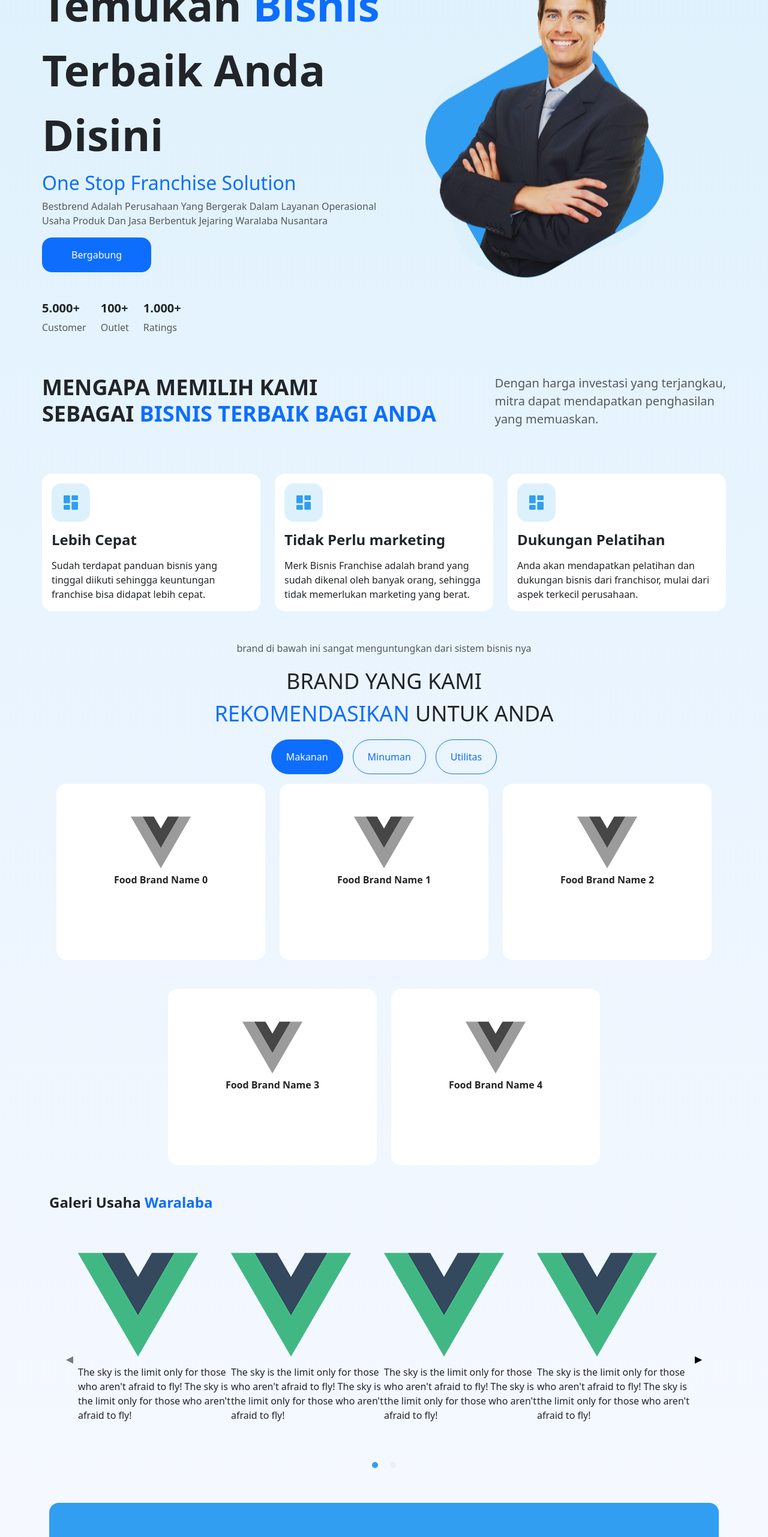
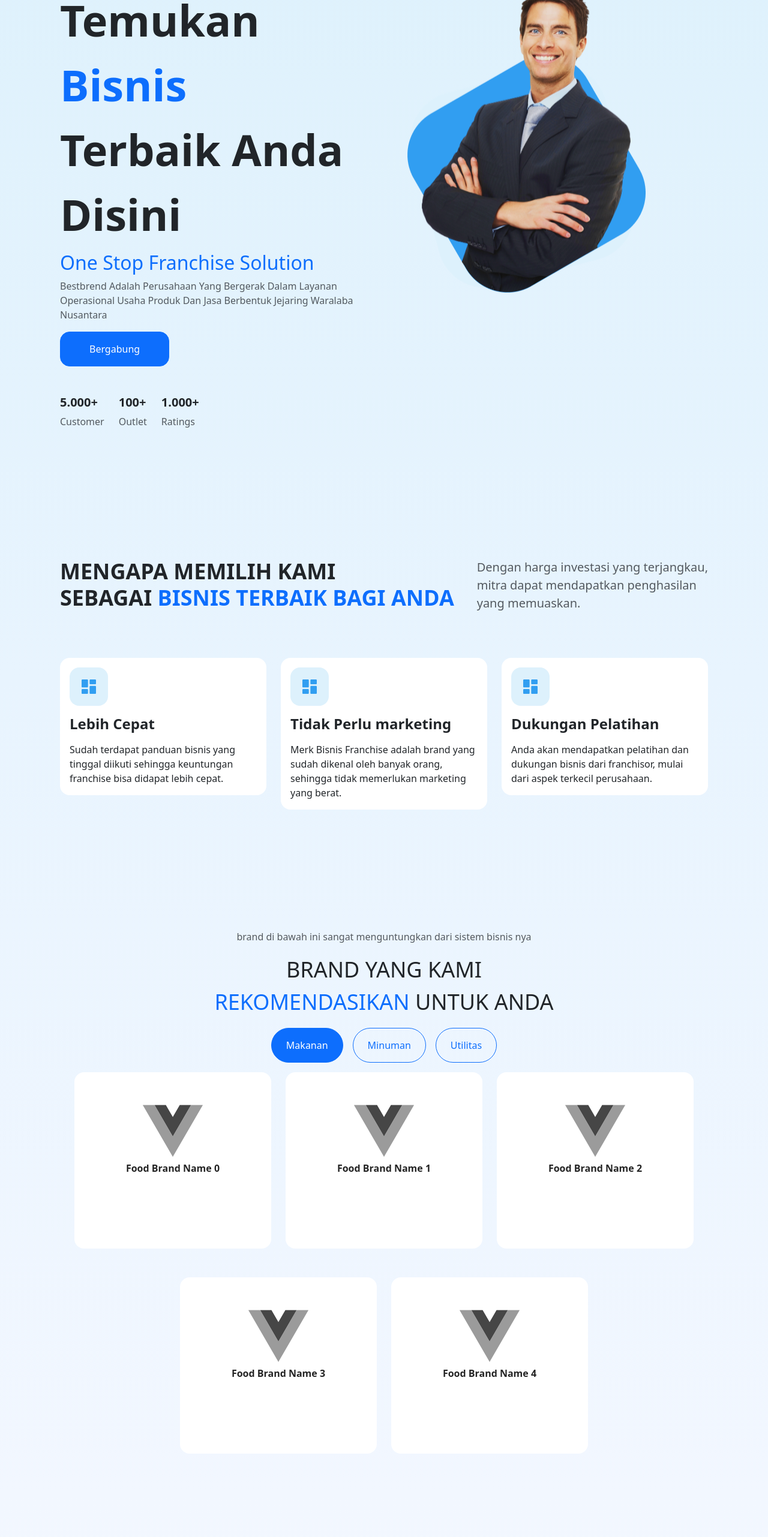
Before and after one commit to iamalinurdin/bestfranchise-landingpage-fe, a Vue app: page / in a window 1280 px wide. Shown: the part 234-2797 px from the top of the page at 60% size. Built offline with nearby package versions, Linux system fonts and the light colour scheme.

Commit message:
fix halaman utama

```diff
--- a/src/views/HomeView.vue
+++ b/src/views/HomeView.vue
@@ -1,7 +1,8 @@
 <template>
   <div class="home">
     <!-- section: jumbotron -->
-    <section class="jumbotron container">
+    <section class="jumbotron">
+      <div class="container">
         <div class="description w-50">
           <span class="badge bg-primary p-3 rounded-pill">#1 Franchise Brand</span>
           <h1 class="fw-bold mt-3 lh-base">
@@ -32,11 +33,13 @@
           </ul>
         </div>
         <img src="@/assets/img/jumbotron.png" alt="">
+      </div>
     </section>
     <!-- section: jumbotron -->
 
     <!-- section: about -->
-    <section class="about container">
+    <section class="about">
+      <div class="container">
         <div class="d-flex description">
           <h1 class="fw-bold">
             MENGAPA MEMILIH KAMI
@@ -80,11 +83,13 @@
             </div>
           </div>
         </div>
+      </div>
     </section>
     <!-- section: about -->
 
     <!-- section: brand -->
-    <section class="brand container">
+    <section class="brand">
+      <div class="container">
         <p class="text-muted text-center text-lowercase">BRAND DI BAWAH INI SANGAT MENGUNTUNGKAN DARI SISTEM BISNIS NYA</p>
         <h2 class="text-center">
           BRAND YANG KAMI
@@ -158,11 +163,13 @@
             </div>
           </div>
         </div>
+      </div>
     </section>
     <!-- section: brand -->
 
     <!-- section: gallery -->
-    <section class="gallery container">
+    <section class="gallery">
+      <div class="container">
         <h4 class="fw-bold">
           Galeri Usaha <span class="text-primary">Waralaba</span>
         </h4>
@@ -178,11 +185,13 @@
             </slide>
           </carousel>
         </div>
+      </div>
     </section>
     <!-- section: gallery -->
 
     <!-- section: career -->
-    <section class="career container">
+    <section class="career">
+      <div class="container">
         <div class="card p-5 text-white border-0 rounded-4">
           <div class="card-body d-flex justify-content-start align-items-center gap-3">
             <img src="@/assets/logo.png" height="50" alt="">
@@ -194,6 +203,7 @@
               Lihat Lowongan
               <font-awesome :icon="['fas', 'arrow-right']"></font-awesome>
             </router-link>
+          </div>
         </div>
       </div>
     </section>
@@ -280,12 +290,17 @@ export default {
 
 <style scoped>
 .jumbotron {
+  padding: 25px 100px;
+  margin-bottom: 100px;
+}
+
+.jumbotron > .container {
   position: relative;
   padding-left: 0;
   padding-right: 0;
 }
 
-.jumbotron > img {
+.jumbotron > .container > img {
   position: absolute;
   right: 100px;
   top: 50px;
@@ -293,89 +308,109 @@ export default {
   width: 404px;
 }
 
-.jumbotron > .description > h1 {
+.jumbotron > .container > .description > h1 {
   font-size: 72px;
 }
 
-.jumbotron > .description > h4 {
+.jumbotron > .container > .description > h4 {
   font-size: 32px;
 }
 
 .about {
+  padding: 25px 100px;
+  margin-bottom: 100px;
+}
+
+.about > .container {
   padding: 50px 0px;
 }
 
-.about > .description > h1 {
+.about > .container > .description > h1 {
   font-size: 36px;
 }
 
-.about > .description > p {
+.about > .container > .description > p {
   font-size: 20px;
 }
 
-.about > .descriptions {
+.about > .container > .descriptions {
   margin-top: 60px;
 }
 
-.about > .descriptions > .description-list > .card > .card-body > p {
+.about > .container > .descriptions > .description-list > .card > .card-body > p {
   font-size: 16px;
 }
 
-.about > .descriptions > .description-list > .card {
+.about > .container > .descriptions > .description-list > .card {
   transition: .3s;
 }
 
-.about > .descriptions > .description-list > .card:hover {
+.about > .container > .descriptions > .description-list > .card:hover {
   box-shadow: 0px 50px 80px rgba(221, 241, 252, 0.5);
   transform: scale(1.1);
 }
 
-.brand > h2 {
+.brand {
+  padding: 25px 100px;
+  margin-bottom: 100px;
+}
+
+.brand > .container > h2 {
   font-size: 36px;
   line-height: 54px;
 }
 
-.brand > .brand-tabs > .nav-item > button {
+.brand > .container > .brand-tabs > .nav-item > button {
   padding: 16px 24px;
   font-size: 16px;
 }
 
-.brand > .tab-content > .tab-pane > .brand-list > .brand-item > .card {
+.brand > .container > .tab-content > .tab-pane > .brand-list > .brand-item > .card {
   filter: grayscale(100%);
 }
 
-.brand > .tab-content > .tab-pane > .brand-list > .brand-item > .card > .card-body > a {
+.brand > .container > .tab-content > .tab-pane > .brand-list > .brand-item > .card > .card-body > a {
   opacity: 0;
   transition: .3s;
   padding: 16px 32px;
 }
 
-.brand > .tab-content > .tab-pane > .brand-list > .brand-item > .card:hover {
+.brand > .container > .tab-content > .tab-pane > .brand-list > .brand-item > .card:hover {
   box-shadow: 0px 50px 80px rgba(221, 241, 252, 0.5);
   filter: grayscale(0%);
 }
 
-.brand > .tab-content > .tab-pane > .brand-list > .brand-item > .card:hover > .card-body > a {
+.brand > .container > .tab-content > .tab-pane > .brand-list > .brand-item > .card:hover > .card-body > a {
   opacity: 1;
 }
 
-.gallery > h1 {
+.gallery {
+  padding: 25px 100px;
+  margin-bottom: 100px;
+}
+
+.gallery > .container > h1 {
   font-size: 36px;
 }
 
-.career > .card {
+.career {
+  padding: 25px 100px;
+  margin-bottom: 100px;
+}
+
+.career > .container > .card {
   background-color: #319EF1;
 }
 
-.career > .card > .card-body > div > h3 {
+.career > .container > .card > .card-body > div > h3 {
   font-size: 40px;
 }
 
-.career > .card > .card-body > div > p {
+.career > .container > .card > .card-body > div > p {
   font-size: 24px;
 }
 
-.career > .card > .card-body > a {
+.career > .container > .card > .card-body > a {
   padding: 24px 32px;
 }
 
```
Lines whose indentation alone changed are shown as unchanged.
